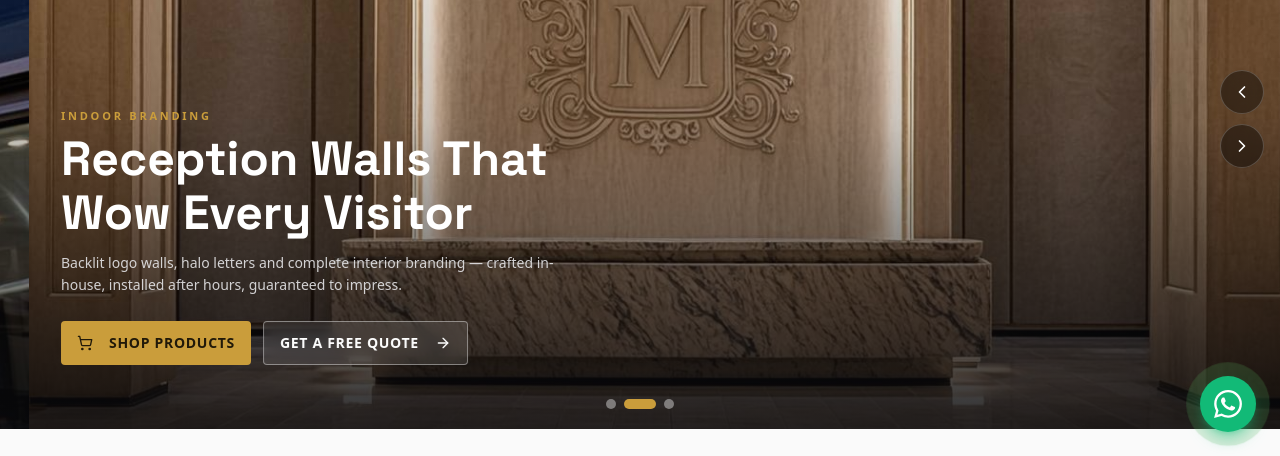
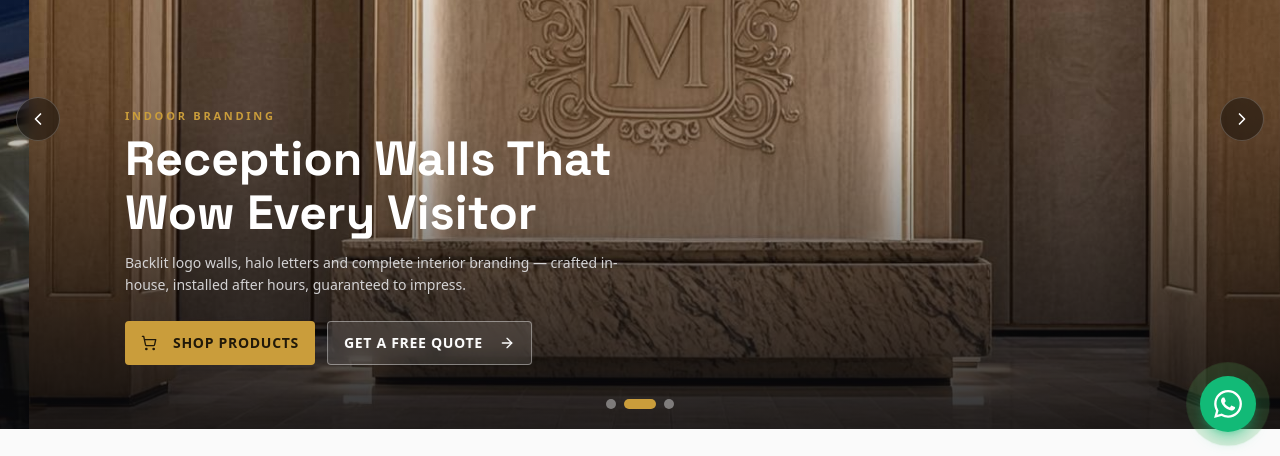
Before and after one commit to faizanshakeel020-ui/Madni-Advertiser-Webste, a Next.js app: page / in a window 1280 px wide. Shown: the part 344-800 px from the top of the page. Built offline with nearby package versions, Linux system fonts and the light colour scheme; no server answers; the database is empty.

Commit message:
81d8fa99-671a-48be-aa79-2722266ac7b9

```diff
--- a/src/components/views/home-view.tsx
+++ b/src/components/views/home-view.tsx
@@ -114,9 +114,9 @@ export function HomeView() {
                     className="absolute inset-0 bg-gradient-to-t from-zinc-950/85 via-zinc-950/20 to-transparent"
                     aria-hidden="true"
                   />
-                  {/* caption — bottom left, padded clear of the right-edge arrows */}
+                  {/* caption — bottom left, inset clear of the side arrows */}
                   <div className="container-site absolute inset-x-0 bottom-0">
-                    <div className="max-w-2xl pb-14 pr-14 sm:pb-16 sm:pr-20">
+                    <div className="max-w-2xl pb-14 pl-12 pr-12 sm:pb-16 sm:pl-14 sm:pr-16 lg:pl-16">
                       <p className="text-[11px] font-bold uppercase tracking-[0.25em] text-primary">
                         {slide.eyebrow}
                       </p>
@@ -153,23 +153,21 @@ export function HomeView() {
           </div>
         </div>
 
-        {/* circular translucent arrows — stacked on the right edge so they never overlap the caption at any hero height */}
-        <div className="absolute right-4 top-1/2 flex -translate-y-1/2 flex-col gap-2.5">
+        {/* circular translucent arrows — left on the left edge, right on the right edge */}
         <button
           onClick={() => embla?.scrollPrev()}
-            className="flex h-10 w-10 items-center justify-center rounded-full border border-white/20 bg-black/40 text-white backdrop-blur transition-colors hover:bg-black/60 md:h-11 md:w-11"
+          className="absolute left-4 top-1/2 flex h-10 w-10 -translate-y-1/2 items-center justify-center rounded-full border border-white/20 bg-black/40 text-white backdrop-blur transition-colors hover:bg-black/60 md:h-11 md:w-11"
           aria-label="Previous slide"
         >
           <ChevronLeft className="h-5 w-5" aria-hidden="true" />
         </button>
         <button
           onClick={() => embla?.scrollNext()}
-            className="flex h-10 w-10 items-center justify-center rounded-full border border-white/20 bg-black/40 text-white backdrop-blur transition-colors hover:bg-black/60 md:h-11 md:w-11"
+          className="absolute right-4 top-1/2 flex h-10 w-10 -translate-y-1/2 items-center justify-center rounded-full border border-white/20 bg-black/40 text-white backdrop-blur transition-colors hover:bg-black/60 md:h-11 md:w-11"
           aria-label="Next slide"
         >
           <ChevronRight className="h-5 w-5" aria-hidden="true" />
         </button>
-        </div>
         <div className="absolute bottom-5 left-1/2 flex -translate-x-1/2 gap-2" role="tablist" aria-label="Slides">
           {SLIDES.map((_, i) => (
             <button
```
Also changed, not shown: 3 other files (tests, documents, lock files or other folders). Lines whose indentation alone changed are shown as unchanged.
